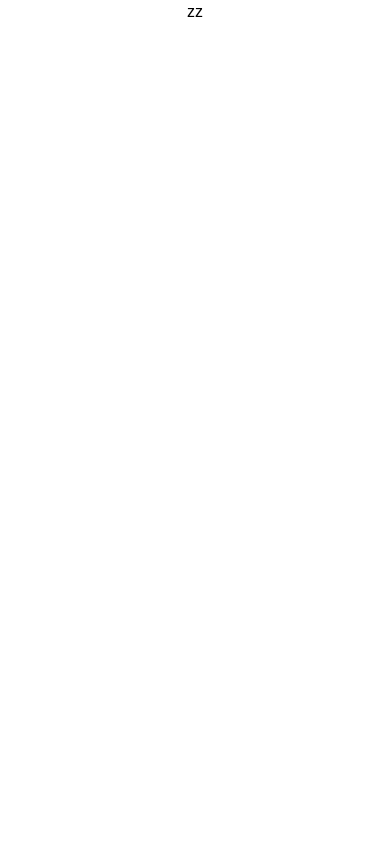
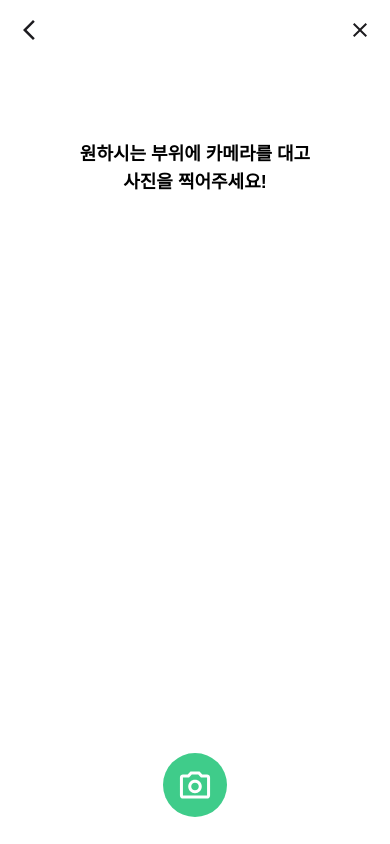
Before and after one commit to junwson9/Hanol, a React (Create React App) app in the folder FE/hanol/: page /streaming in a window 390 px wide. Before the commit this address had no page. Built offline with nearby package versions, Linux system fonts and the light colour scheme; no server answers; a web font is replaced by a local one.

Commit message:
FEAT: add phonecamera diagnose
Former-commit-id: 6d0c958ea7ceec2c182374893ad2dce8b59ffd6d

```diff
--- a/FE/hanol/src/App.tsx
+++ b/FE/hanol/src/App.tsx
@@ -34,12 +34,11 @@ function App() {
             <Route path="/login-error" element={<LoginError />} />
             <Route path="/explain-routine" element={<ExplainRoutine />} />
             <Route path="/select-device" element={<SelectDevice />} />
+            <Route path="/streaming" element={<Streaming />} />
           </Routes>
         </div>
         <div>
-          <Routes>
-            <Route path="/streaming" element={<Streaming />} />
-          </Routes>
+          <Routes></Routes>
         </div>
       </div>
       {shouldShowNavBar && <NavBar />}
--- a/FE/hanol/src/components/button/Button.tsx
+++ b/FE/hanol/src/components/button/Button.tsx
@@ -7,10 +7,11 @@ type ButtonProps = {
 
 function Button({ name, onClick }: ButtonProps) {
   return (
-    <button className="w-full h-[54px] rounded-xl justify-center items-center gap-2.5 inline-flex bg-Main">
-      <div onClick={onClick} className="text-white text-base font-medium text-[16px] tracking-wide">
-        {name}
-      </div>
+    <button
+      className="w-full h-[54px] rounded-xl justify-center items-center gap-2.5 inline-flex bg-Main"
+      onClick={onClick}
+    >
+      <div className="text-white text-base font-medium text-[16px] tracking-wide">{name}</div>
     </button>
   );
 }
--- a/FE/hanol/src/components/button/FloatingButton.tsx
+++ b/FE/hanol/src/components/button/FloatingButton.tsx
@@ -1,11 +1,15 @@
 import React from 'react';
 type FloatButtonProps = {
   name: string;
+  onClick: () => void;
 };
 
-function FloatingButton({ name }: FloatButtonProps) {
+function FloatingButton({ name, onClick }: FloatButtonProps) {
   return (
-    <button className="w-full h-[54px] rounded-xl drop-shadow-xl justify-center items-center gap-2.5 inline-flex bg-Main">
+    <button
+      className="w-full h-[54px] rounded-xl drop-shadow-xl justify-center items-center gap-2.5 inline-flex bg-Main"
+      onClick={onClick}
+    >
       <div className="text-White text-base font-medium text-[16px] tracking-wide">{name}</div>
     </button>
   );
--- a/FE/hanol/src/components/common/TapBarDepth2.tsx
+++ b/FE/hanol/src/components/common/TapBarDepth2.tsx
@@ -11,10 +11,12 @@ function TapBarDepth2({ name, onClick, propsIsBack }: TapBarDepth2Props) {
   const navigate = useNavigate();
   return (
     <div className="h-[3.75rem] flex items-center justify-between ">
-      {propsIsBack && (
+      {propsIsBack ? (
         <button className="item-center" onClick={() => navigate(-1)}>
           <Back />
         </button>
+      ) : (
+        <div className="w-[24px] h-[24px]"></div>
       )}
       <div className="flex items-center ">
         <div className="font-medium text-[1.063rem] whitespace-nowrap">{name}</div>
--- a/FE/hanol/src/pages/diagnose/explainDiagnose.tsx
+++ b/FE/hanol/src/pages/diagnose/explainDiagnose.tsx
@@ -1,7 +1,9 @@
 import { ReactComponent as DiagnoseExplain } from 'assets/images/diagnoseExplain.svg';
 import FloatingButton from 'components/button/FloatingButton';
+import { useNavigate } from 'react-router-dom';
 
 function ExplainDiagnose() {
+  const navigate = useNavigate();
   return (
     <div className="col-span-full">
       <p className="text-lg  text-left font-bold mt-20">
@@ -20,7 +22,7 @@ function ExplainDiagnose() {
       </p>
       <div className="bg-GrayForTab h-[300px] mt-10">그래프가 들어갑니다.</div>
       <div className="sticky mt-10 bottom-5">
-        <FloatingButton name="시작하기" />
+        <FloatingButton name="시작하기" onClick={() => navigate('/select-device')} />
       </div>
     </div>
   );
--- a/FE/hanol/src/pages/diagnose/selectDevice.tsx
+++ b/FE/hanol/src/pages/diagnose/selectDevice.tsx
@@ -11,16 +11,20 @@ function SelectDevice() {
   };
   const navigate = useNavigate();
   const handleNavigate = () => {
-    navigate('/diagnose');
+    if (selectedButton === 1) {
+      navigate('/streaming');
+    } else if (selectedButton === 0) {
+      navigate('/IoTstreaming');
+    }
   };
   return (
     <div className="col-span-full relative h-screen">
       <TopBarDepth2
         name="진단하기"
         onClick={() => {
-          handleNavigate();
+          navigate('/diagnose');
         }}
-        propsIsBack={true}
+        propsIsBack={false}
       />
       <p className="text-lg  text-left font-bold mt-12 text-center">촬영 기기를 선택해 주세요.</p>
       <div className="flex justify-center mt-6 gap-6">
@@ -75,7 +79,7 @@ function SelectDevice() {
         </>
       )}
       <div className="absolute w-[100%] bottom-5">
-        <StartButton name="선택 완료" onClick={() => navigate('/streaming')} />
+        <StartButton name="선택 완료" onClick={() => handleNavigate()} />
       </div>
     </div>
   );
--- a/FE/hanol/src/pages/diagnose/streaming.tsx
+++ b/FE/hanol/src/pages/diagnose/streaming.tsx
@@ -1,4 +1,118 @@
+import React, { useRef, useEffect, useState } from 'react';
+import { ReactComponent as Camera } from 'assets/icons/diagnoseCamera.svg';
+import TopBarDepth2 from 'components/common/TapBarDepth2';
+import { useNavigate } from 'react-router-dom';
+const CONSTRAINTS = { video: true };
+
 function Streaming() {
-  return <div>zz</div>;
+  const navigate = useNavigate();
+  const videoRef = useRef<HTMLVideoElement>(null);
+  const [capturedImage, setCapturedImage] = useState<string | null>(null);
+  const [showCaptureButtons, setShowCaptureButtons] = useState(true);
+
+  const captureVideoFrame = () => {
+    if (videoRef.current) {
+      const canvas = document.createElement('canvas');
+      const context = canvas.getContext('2d');
+      canvas.width = videoRef.current.videoWidth;
+      canvas.height = videoRef.current.videoHeight;
+      context?.drawImage(videoRef.current, 0, 0, canvas.width, canvas.height);
+      const imageURI = canvas.toDataURL('image/jpeg');
+      setCapturedImage(imageURI);
+      setShowCaptureButtons(false);
+    }
+  };
+
+  const resetCapture = () => {
+    setCapturedImage(null);
+    setShowCaptureButtons(true);
+
+    // 기존 스트림을 해제
+    if (videoRef.current && videoRef.current.srcObject) {
+      const tracks: MediaStreamTrack[] = (videoRef.current.srcObject as MediaStream).getTracks();
+      tracks.forEach((track: MediaStreamTrack) => track.stop());
+    }
+
+    // 다시 미디어 스트림을 가져와서 재생
+    navigator.mediaDevices
+      .getUserMedia(CONSTRAINTS)
+      .then((stream) => {
+        if (videoRef.current) {
+          videoRef.current.srcObject = stream;
+          videoRef.current.play();
+        }
+      })
+      .catch((error) => {
+        console.error('미디어 스트림을 다시 가져오는 동안 오류 발생: ', error);
+      });
+  };
+
+  const confirmCapture = () => {
+    if (capturedImage) {
+      console.log('촬영 성공');
+      // 여기에서 이미지를 저장하거나 서버에 업로드할 수 있습니다.
+      // capturedImage에 캡처된 이미지 데이터가 있습니다.
+    }
+  };
+
+  useEffect(() => {
+    const startVideo = async () => {
+      const stream = await navigator.mediaDevices.getUserMedia(CONSTRAINTS);
+      if (videoRef.current && !videoRef.current.srcObject) {
+        videoRef.current.srcObject = stream;
+      }
+    };
+
+    const cleanup = () => {
+      if (videoRef.current && videoRef.current.srcObject instanceof MediaStream) {
+        const tracks: MediaStreamTrack[] = videoRef.current.srcObject.getTracks();
+        tracks.forEach((track: MediaStreamTrack) => track.stop());
+      }
+    };
+
+    startVideo();
+    return cleanup;
+  }, []);
+
+  return (
+    <div className="col-span-full h-screen relative">
+      <TopBarDepth2
+        name=""
+        onClick={() => {
+          navigate('/diagnose');
+        }}
+        propsIsBack={true}
+      />
+      <p className="text-lg text-center font-bold mt-20">
+        원하시는 부위에 카메라를 대고
+        <br />
+        사진을 찍어주세요!
+      </p>
+      {capturedImage ? (
+        <img src={capturedImage} alt="Captured" className="rounded-xl mt-20" />
+      ) : (
+        <video autoPlay ref={videoRef} className="rounded-xl mt-20" />
+      )}
+      {showCaptureButtons ? (
+        <div className="absolute w-[100%] bottom-5 text-center">
+          <button onClick={captureVideoFrame}>
+            <Camera className="w-16 h-16" />
+          </button>
+        </div>
+      ) : (
+        <div className="absolute w-[100%] bottom-5 text-center">
+          <div className="flex justify-center gap-4">
+            <button onClick={resetCapture} className="bg-Main text-white rounded-xl justify-center items-center">
+              <p className="px-5 py-3">다시 찍기</p>
+            </button>
+            <button onClick={confirmCapture} className="bg-Main text-white rounded-xl justify-center items-center">
+              <p className="px-5 py-3">진단 받기</p>
+            </button>
+          </div>
+        </div>
+      )}
+    </div>
+  );
 }
+
 export default Streaming;
--- a/FE/hanol/src/pages/routine/setRoutine.tsx
+++ b/FE/hanol/src/pages/routine/setRoutine.tsx
@@ -95,12 +95,12 @@ function SetRoutine() {
             </div>
           </div>
           {pageHeight ? (
-            <div className="col-span-full sticky mt-10 bottom-5" onClick={() => setSettingDone(true)}>
-              <FloatingButton name="루틴 설정하기" />
+            <div className="col-span-full sticky mt-10 bottom-5">
+              <FloatingButton name="루틴 설정하기" onClick={() => setSettingDone(true)} />
             </div>
           ) : (
-            <div className="absolute w-[100%] bottom-5" onClick={() => setSettingDone(true)}>
-              <FloatingButton name="루틴 설정하기" />
+            <div className="absolute w-[100%] bottom-5">
+              <FloatingButton name="루틴 설정하기" onClick={() => setSettingDone(true)} />
             </div>
           )}
         </div>
```
Also changed, not shown: FE/hanol/src/assets/icons/diagnoseCamera.svg (added), 1 other file (tests, documents, lock files or other folders).
